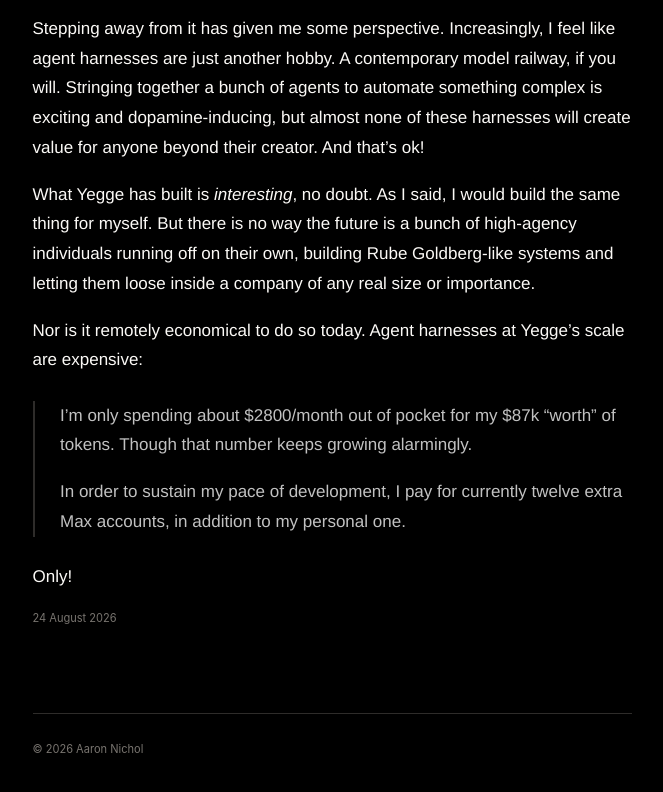
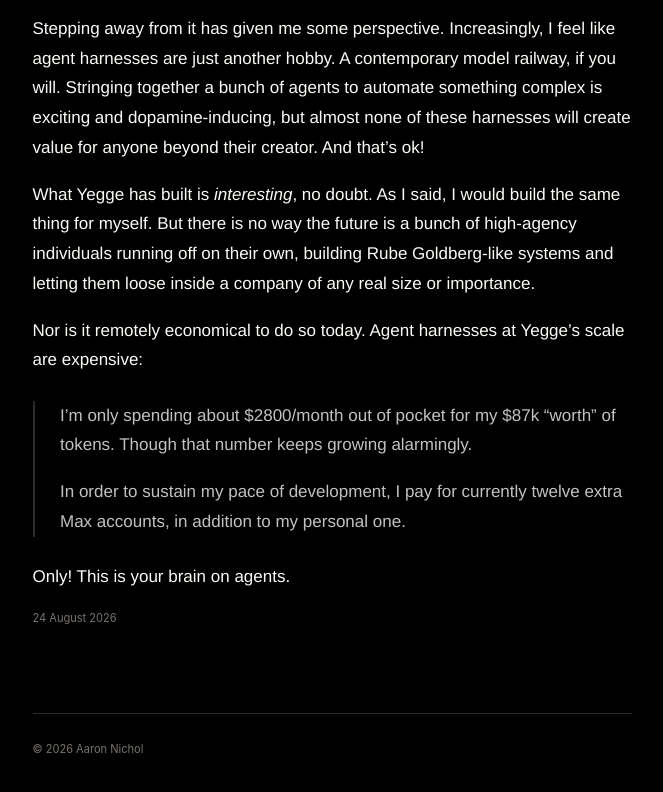
Before and after one commit to Command-N/aaronnichol.com, an Astro site: page /2026/08/your-brain-on-agents in a window 1280 px wide. Shown: the part 735-1527 px from the top of the page, without its empty margins (308-971 px from the left). Built offline with nearby package versions, Linux system fonts and the light colour scheme; Astro itself is replaced by a stand-in of ours.

Commit message:
Update your-brain-on-agents.md

```diff
--- a/src/content/links/your-brain-on-agents.md
+++ b/src/content/links/your-brain-on-agents.md
@@ -20,4 +20,4 @@ Nor is it remotely economical to do so today. Agent harnesses at Yegge’s scale
 >
 > In order to sustain my pace of development, I pay for currently twelve extra Max accounts, in addition to my personal one.
 
-Only!
+Only! This is your brain on agents.
```
